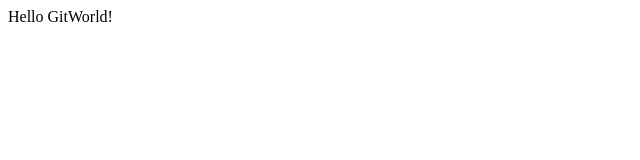
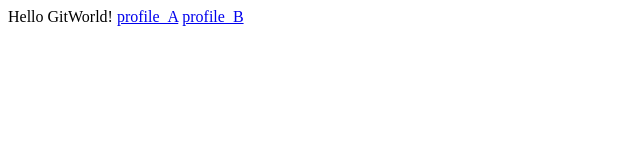
Before and after one commit to riku-iwabuchi/practice2, a plain HTML site: page index.html in a window 1280 px wide. Shown: the whole page, without its empty margins (0-640 px from the left). Drawn offline with Linux system fonts and the light colour scheme.

Commit message:
Two new files and one file edit modified: index.html new file: profile_A.html new file: profile_B.html

```diff
--- a/index.html
+++ b/index.html
@@ -2,5 +2,7 @@
 <html lang="ja">
 <body>
 Hello GitWorld!
+<a href="profile_A.html">profile_A</a>
+<a href="profile_B.html">profile_B</a>
 <body>
 </html>
```
Also changed, not shown: profile_A.html (added), profile_B.html (added).
